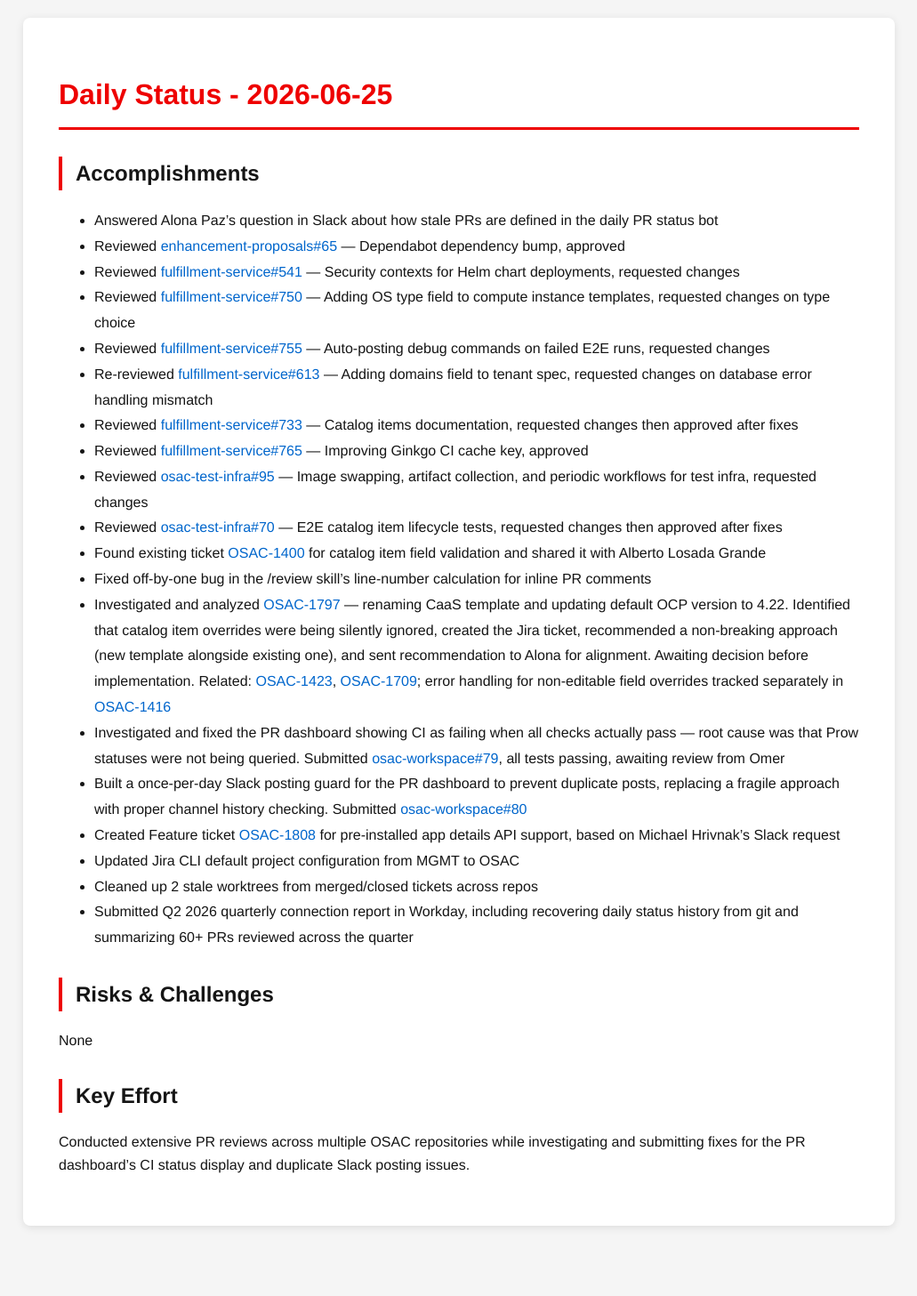
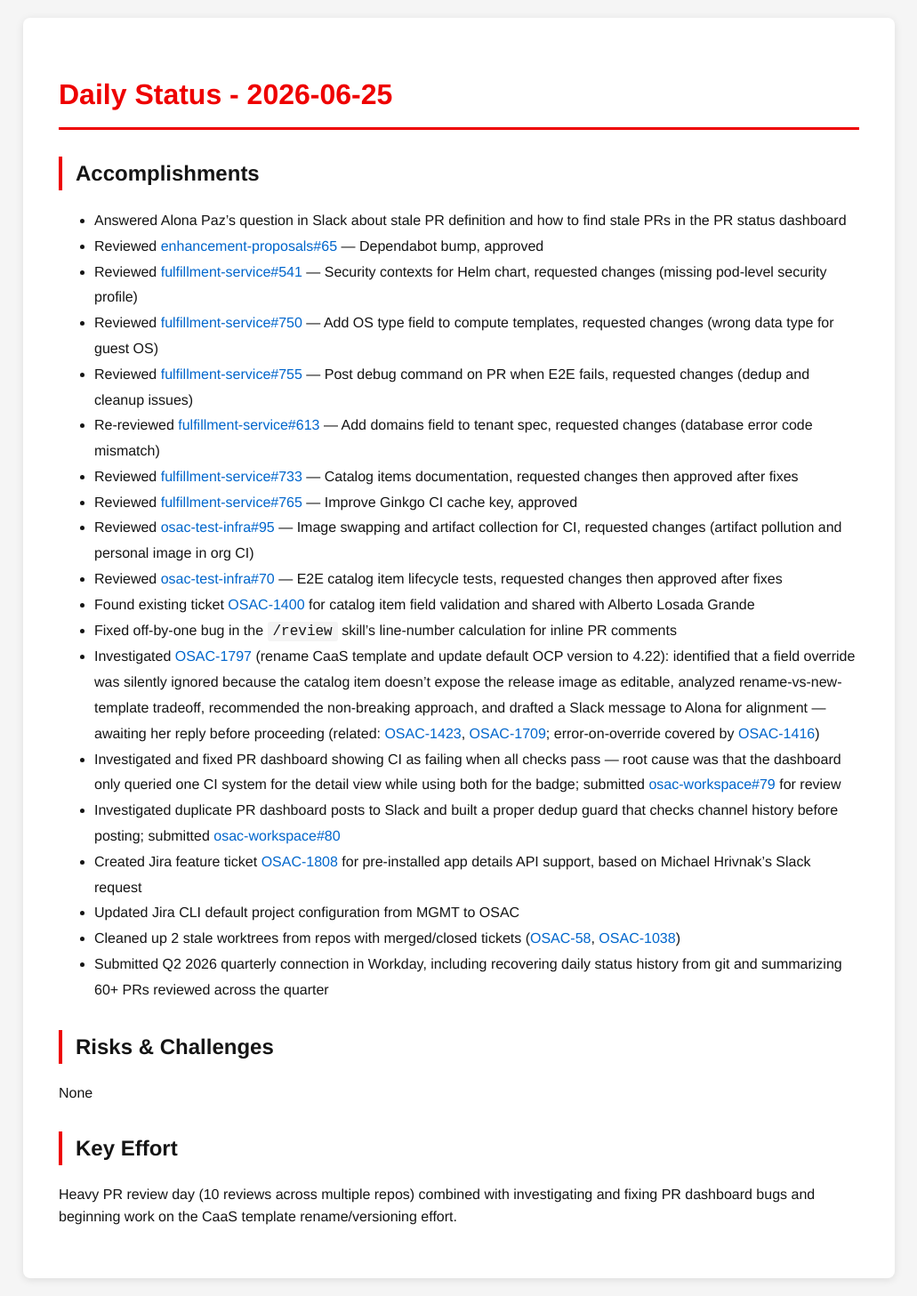
Before and after one commit to tzvatot/daily-status, a Jekyll site: the page built from 2026-06-25.md, in a window 1280 px wide. Shown: the whole page at 89% size, without its empty margins (124-1155 px from the left). Built offline with Jekyll 4.4.1, drawn with Linux system fonts in a browser that asks for light colours; before the commit the page ends 1398 px from its top, so only the background shows below that.

Commit message:
Daily status update - 2026-06-25

```diff
--- a/2026-06-25.md
+++ b/2026-06-25.md
@@ -7,28 +7,28 @@ date: 2026-06-25
 # Daily Status - 2026-06-25
 
 ## Accomplishments
-- Answered Alona Paz's question in Slack about how stale PRs are defined in the daily PR status bot
-- Reviewed [enhancement-proposals#65](https://github.com/osac-project/enhancement-proposals/pull/65) — Dependabot dependency bump, approved
-- Reviewed [fulfillment-service#541](https://github.com/osac-project/fulfillment-service/pull/541) — Security contexts for Helm chart deployments, requested changes
-- Reviewed [fulfillment-service#750](https://github.com/osac-project/fulfillment-service/pull/750) — Adding OS type field to compute instance templates, requested changes on type choice
-- Reviewed [fulfillment-service#755](https://github.com/osac-project/fulfillment-service/pull/755) — Auto-posting debug commands on failed E2E runs, requested changes
-- Re-reviewed [fulfillment-service#613](https://github.com/osac-project/fulfillment-service/pull/613) — Adding domains field to tenant spec, requested changes on database error handling mismatch
+- Answered Alona Paz's question in Slack about stale PR definition and how to find stale PRs in the PR status dashboard
+- Reviewed [enhancement-proposals#65](https://github.com/osac-project/enhancement-proposals/pull/65) — Dependabot bump, approved
+- Reviewed [fulfillment-service#541](https://github.com/osac-project/fulfillment-service/pull/541) — Security contexts for Helm chart, requested changes (missing pod-level security profile)
+- Reviewed [fulfillment-service#750](https://github.com/osac-project/fulfillment-service/pull/750) — Add OS type field to compute templates, requested changes (wrong data type for guest OS)
+- Reviewed [fulfillment-service#755](https://github.com/osac-project/fulfillment-service/pull/755) — Post debug command on PR when E2E fails, requested changes (dedup and cleanup issues)
+- Re-reviewed [fulfillment-service#613](https://github.com/osac-project/fulfillment-service/pull/613) — Add domains field to tenant spec, requested changes (database error code mismatch)
 - Reviewed [fulfillment-service#733](https://github.com/osac-project/fulfillment-service/pull/733) — Catalog items documentation, requested changes then approved after fixes
-- Reviewed [fulfillment-service#765](https://github.com/osac-project/fulfillment-service/pull/765) — Improving Ginkgo CI cache key, approved
-- Reviewed [osac-test-infra#95](https://github.com/osac-project/osac-test-infra/pull/95) — Image swapping, artifact collection, and periodic workflows for test infra, requested changes
+- Reviewed [fulfillment-service#765](https://github.com/osac-project/fulfillment-service/pull/765) — Improve Ginkgo CI cache key, approved
+- Reviewed [osac-test-infra#95](https://github.com/osac-project/osac-test-infra/pull/95) — Image swapping and artifact collection for CI, requested changes (artifact pollution and personal image in org CI)
 - Reviewed [osac-test-infra#70](https://github.com/osac-project/osac-test-infra/pull/70) — E2E catalog item lifecycle tests, requested changes then approved after fixes
-- Found existing ticket [OSAC-1400](https://redhat.atlassian.net/browse/OSAC-1400) for catalog item field validation and shared it with Alberto Losada Grande
-- Fixed off-by-one bug in the /review skill's line-number calculation for inline PR comments
-- Investigated and analyzed [OSAC-1797](https://redhat.atlassian.net/browse/OSAC-1797) — renaming CaaS template and updating default OCP version to 4.22. Identified that catalog item overrides were being silently ignored, created the Jira ticket, recommended a non-breaking approach (new template alongside existing one), and sent recommendation to Alona for alignment. Awaiting decision before implementation. Related: [OSAC-1423](https://redhat.atlassian.net/browse/OSAC-1423), [OSAC-1709](https://redhat.atlassian.net/browse/OSAC-1709); error handling for non-editable field overrides tracked separately in [OSAC-1416](https://redhat.atlassian.net/browse/OSAC-1416)
-- Investigated and fixed the PR dashboard showing CI as failing when all checks actually pass — root cause was that Prow statuses were not being queried. Submitted [osac-workspace#79](https://github.com/osac-project/osac-workspace/pull/79), all tests passing, awaiting review from Omer
-- Built a once-per-day Slack posting guard for the PR dashboard to prevent duplicate posts, replacing a fragile approach with proper channel history checking. Submitted [osac-workspace#80](https://github.com/osac-project/osac-workspace/pull/80)
-- Created Feature ticket [OSAC-1808](https://redhat.atlassian.net/browse/OSAC-1808) for pre-installed app details API support, based on Michael Hrivnak's Slack request
+- Found existing ticket [OSAC-1400](https://redhat.atlassian.net/browse/OSAC-1400) for catalog item field validation and shared with Alberto Losada Grande
+- Fixed off-by-one bug in the `/review` skill's line-number calculation for inline PR comments
+- Investigated [OSAC-1797](https://redhat.atlassian.net/browse/OSAC-1797) (rename CaaS template and update default OCP version to 4.22): identified that a field override was silently ignored because the catalog item doesn't expose the release image as editable, analyzed rename-vs-new-template tradeoff, recommended the non-breaking approach, and drafted a Slack message to Alona for alignment — awaiting her reply before proceeding (related: [OSAC-1423](https://redhat.atlassian.net/browse/OSAC-1423), [OSAC-1709](https://redhat.atlassian.net/browse/OSAC-1709); error-on-override covered by [OSAC-1416](https://redhat.atlassian.net/browse/OSAC-1416))
+- Investigated and fixed PR dashboard showing CI as failing when all checks pass — root cause was that the dashboard only queried one CI system for the detail view while using both for the badge; submitted [osac-workspace#79](https://github.com/osac-project/osac-workspace/pull/79) for review
+- Investigated duplicate PR dashboard posts to Slack and built a proper dedup guard that checks channel history before posting; submitted [osac-workspace#80](https://github.com/osac-project/osac-workspace/pull/80)
+- Created Jira feature ticket [OSAC-1808](https://redhat.atlassian.net/browse/OSAC-1808) for pre-installed app details API support, based on Michael Hrivnak's Slack request
 - Updated Jira CLI default project configuration from MGMT to OSAC
-- Cleaned up 2 stale worktrees from merged/closed tickets across repos
-- Submitted Q2 2026 quarterly connection report in Workday, including recovering daily status history from git and summarizing 60+ PRs reviewed across the quarter
+- Cleaned up 2 stale worktrees from repos with merged/closed tickets ([OSAC-58](https://redhat.atlassian.net/browse/OSAC-58), [OSAC-1038](https://redhat.atlassian.net/browse/OSAC-1038))
+- Submitted Q2 2026 quarterly connection in Workday, including recovering daily status history from git and summarizing 60+ PRs reviewed across the quarter
 
 ## Risks & Challenges
 None
 
 ## Key Effort
-Conducted extensive PR reviews across multiple OSAC repositories while investigating and submitting fixes for the PR dashboard's CI status display and duplicate Slack posting issues.
+Heavy PR review day (10 reviews across multiple repos) combined with investigating and fixing PR dashboard bugs and beginning work on the CaaS template rename/versioning effort.
```
